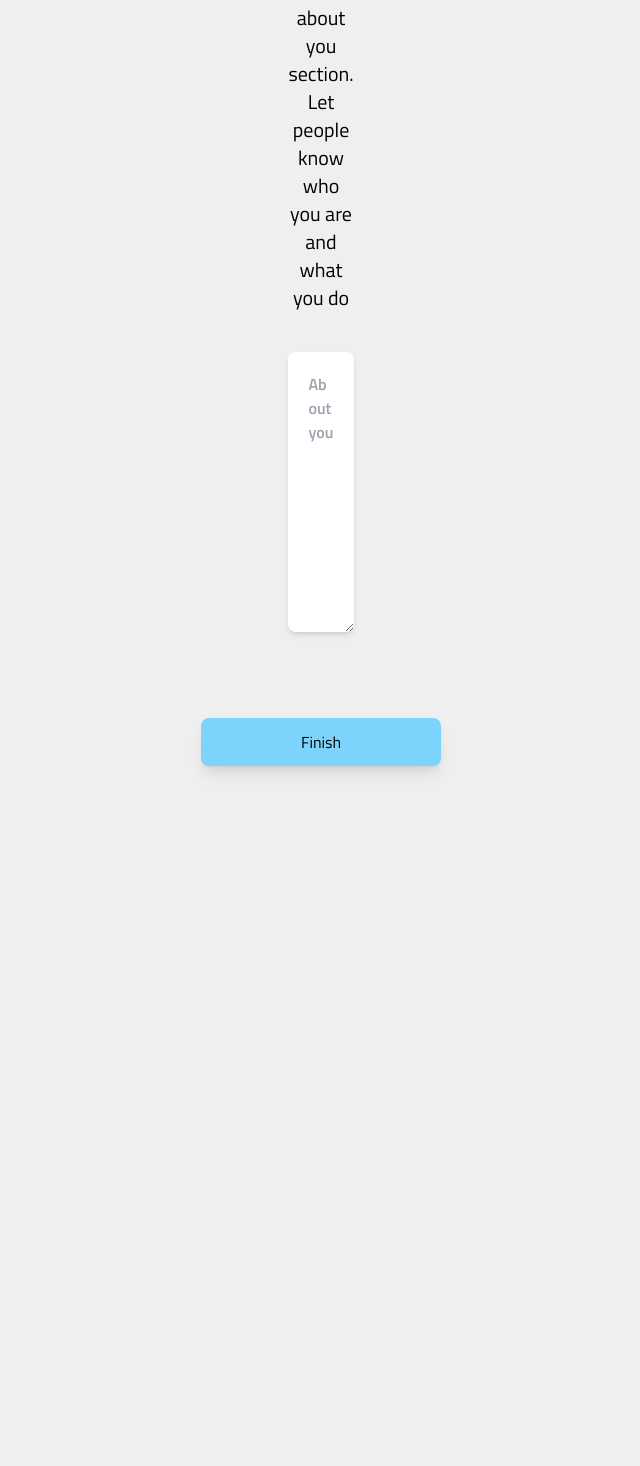
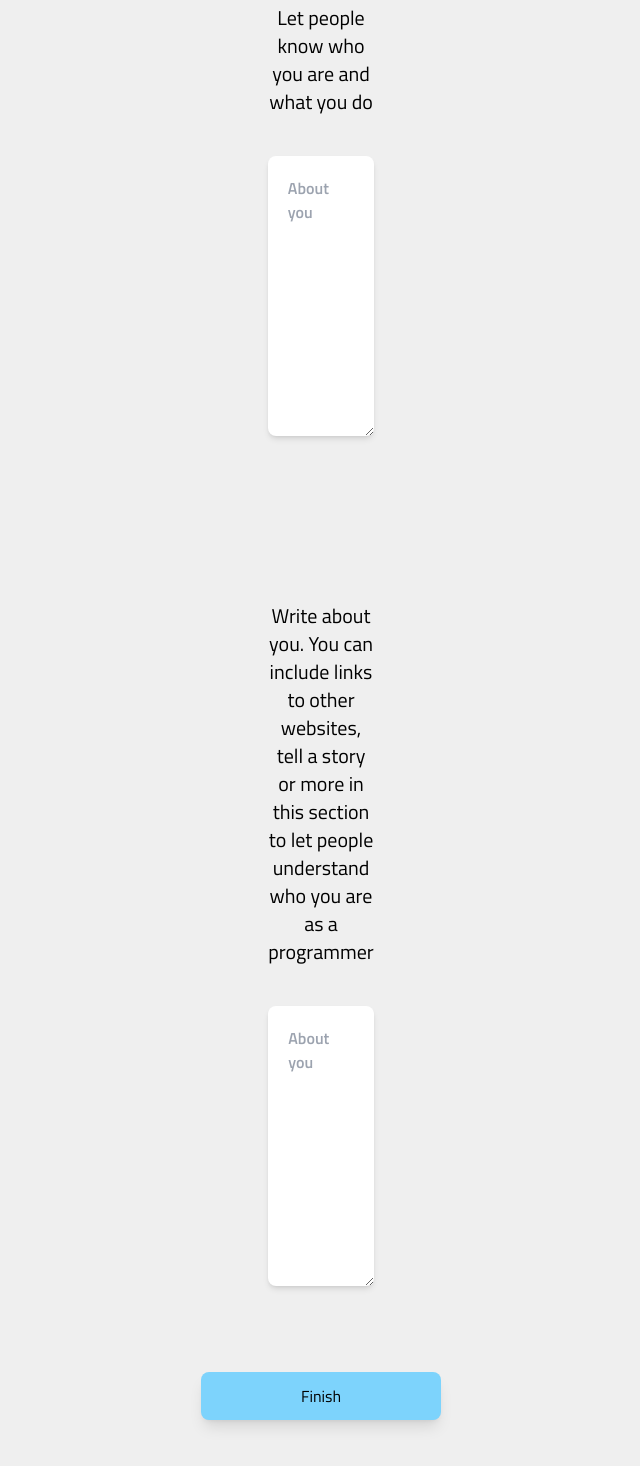
Before and after one commit to RyanLarge13/Dev-Unite, a Next.js app: page /setup in a window 1280 px wide. Shown: the part 3816-5282 px from the top of the page, without its empty margins (319-959 px from the left). Before the commit the page ends 4702 px from the top, so only its background shows below. Built offline with nearby package versions, Linux system fonts and the light colour scheme; no server answers; sample sign-in values are in the browser's storage.

Commit message:
Simple Commit
Adding content

```diff
--- a/app/profile/page.tsx
+++ b/app/profile/page.tsx
@@ -109,9 +109,19 @@ const Profile = async () => {
       </div>
       <div className="rounded-3xl shadow-lg bg-white w-full p-10 mt-5">
         <p className="text-xl font-semibold">About</p>
+        <p className="text-sm text-sky-300">{user.displayName}</p>
+        <div className="mt-2 bg-slate-100 p-5 rounded-lg">{user.about}</div>
       </div>
       <div className="rounded-3xl shadow-lg bg-white w-full p-10 mt-5">
         <p className="text-xl font-semibold">Current Projects</p>
+        <p className="font-semibold mt-3">Admin Projects</p>
+        <div className="mt-2 bg-slate-100 p-5 rounded-lg">
+          {adminProjects.length < 1 ? (
+            <p>You have no projects</p>
+          ) : (
+            adminProjects.map((adminProj) => <div key={adminProj.id}></div>)
+          )}
+        </div>
       </div>
       <div className="rounded-3xl shadow-lg bg-white w-full p-10 mt-5">
         <p className="text-xl font-semibold">
--- a/app/setup/page.tsx
+++ b/app/setup/page.tsx
@@ -120,12 +120,34 @@ const SetUpBio = () => {
     <div className="flex flex-col justify-center my-20 items-center px-60 text-center">
       <label htmlFor="bio">
         <p className="text-xl">
-          Give your profile an about you section. Let people know who you are
+          Give your profile a simple introduction. Let people know who you are
           and what you do
         </p>
         <textarea
           name="bio"
           id="bio"
+          className="outline-none shadow-md focus:outline-none w-full font-semibold p-5 mt-10 rounded-lg"
+          rows={10}
+          maxLength={1000}
+          placeholder="About you"
+        ></textarea>
+      </label>
+    </div>
+  );
+};
+
+const SetupAbout = () => {
+  return (
+    <div className="flex flex-col justify-center my-20 items-center px-60 text-center">
+      <label htmlFor="about">
+        <p className="text-xl">
+          Write about you. You can include links to other websites, tell a story
+          or more in this section to let people understand who you are as a
+          programmer
+        </p>
+        <textarea
+          name="about"
+          id="about"
           className="outline-none shadow-md focus:outline-none w-full font-semibold p-5 mt-10 rounded-lg"
           rows={10}
           maxLength={1000}
@@ -159,6 +181,7 @@ const SetUp = async () => {
         <SetUpPosition />
         <UserSetupOptions />
         <SetUpBio />
+        <SetupAbout />
         <SubmitBtn
           text="Finish"
           styles="rounded-lg p-3 w-60 shadow-lg bg-sky-300 hover:bg-orange-300 duration-300"
--- a/serverActions/userActions.ts
+++ b/serverActions/userActions.ts
@@ -64,6 +64,7 @@ export const submitUserProfile = async (data: FormData) => {
   const help = data.get("help") as string;
   const looking = data.get("looking") as string;
   const newBio = data.get("bio") as string;
+  const newAbout = data.get("about") as string;
   // console.log(
   //   newAvatar,
   //   newUsername,
@@ -97,13 +98,21 @@ export const submitUserProfile = async (data: FormData) => {
   if (!newUsername && user.fullName) {
     newUsername = user.fullName;
   }
-  if (!newUsername || !newEmail || !newGithub || !newPosition || !newBio) {
+  if (
+    !newUsername ||
+    !newEmail ||
+    !newGithub ||
+    !newPosition ||
+    !newBio ||
+    !newAbout
+  ) {
     console.log("missing data");
     return false;
   }
   const newUser = {
     userId: user.id,
     bio: newBio,
+    about: newAbout,
     github: newGithub,
     position: newPosition,
     email: newEmail,
```
Also changed, not shown: 2 other files (tests, documents, lock files or other folders).
